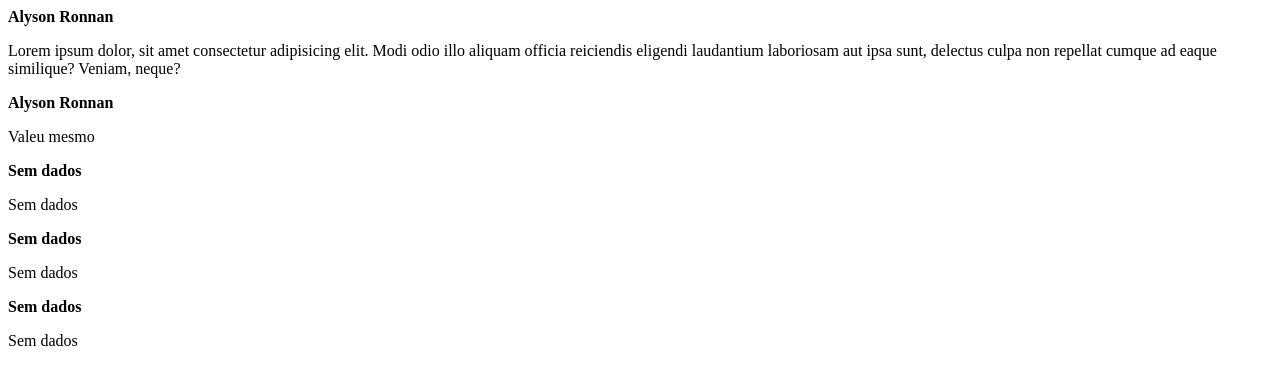
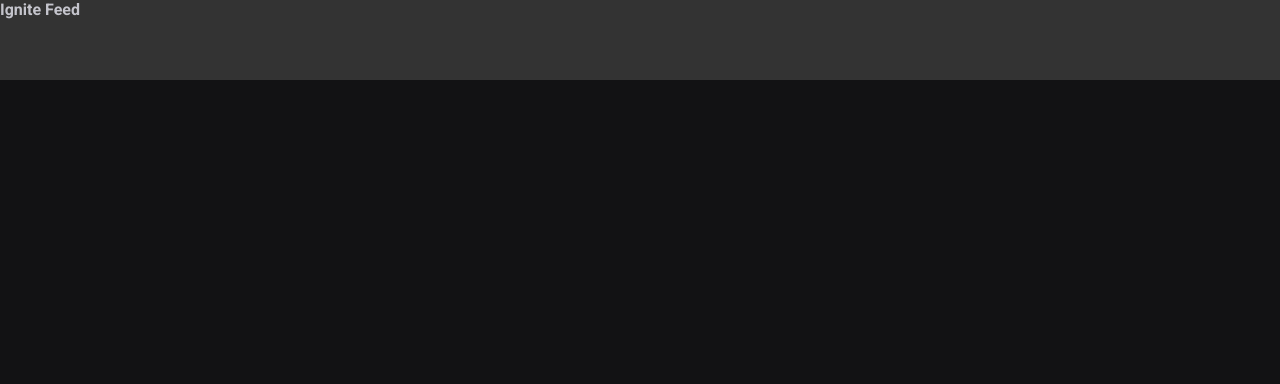
Before and after one commit to AlysonDEV/ignite-feed, a React (Vite) app: page / in a window 1280 px wide. Shown: the top 384 px of the page. Built offline with nearby package versions, Linux system fonts and the light colour scheme.

Commit message:
estilos globais

```diff
--- a/index.html
+++ b/index.html
@@ -2,8 +2,13 @@
 <html lang="pt-br">
   <head>
     <meta charset="UTF-8" />
+    <link rel="preconnect" href="https://fonts.googleapis.com" />
+    <link rel="preconnect" href="https://fonts.gstatic.com" crossorigin />
     <meta name="viewport" content="width=device-width, initial-scale=1.0" />
     <title>Vite App</title>
+
+    <link href="https://fonts.googleapis.com/css2?family=Roboto:wght@400;700&display=swap" rel="stylesheet" />
+
   </head>
   <body>
     <div id="root"></div>
--- a/src/App.jsx
+++ b/src/App.jsx
@@ -1,22 +1,8 @@
-import { Post } from "./Post"
+import { Header } from "./components/Header"
 
-function App() {
+export function App() {
 
   return (
-    <div>
-      <Post
-        autor="Alyson Ronnan"
-        content="Lorem ipsum dolor, sit amet consectetur adipisicing elit. Modi odio illo aliquam officia reiciendis eligendi laudantium laboriosam aut ipsa sunt, delectus culpa non repellat cumque ad eaque similique? Veniam, neque?"
-      />
-      <Post
-        autor="Alyson Ronnan"
-        content="Valeu mesmo"
-      />
-      <Post />
-      <Post />
-      <Post />
-    </div>
+    <Header />
   )
 }
-
-export default App
--- /dev/null
+++ b/src/components/Header.jsx
@@ -0,0 +1,10 @@
+import styles from './Header.module.css'
+
+
+export function Header(){
+  return (
+    <header className={styles.header}>
+      <strong>Ignite Feed</strong>
+    </header>
+  )
+}
--- /dev/null
+++ b/src/components/Header.module.css
@@ -0,0 +1,4 @@
+.header {
+  background-color: #333;
+  height: 80px;
+}
--- /dev/null
+++ b/src/global.css
@@ -0,0 +1,30 @@
+:root{
+  --white: #ffffff;
+  --gray-100: #e1e1e6;
+  --gray-300: #c4c4cc;
+  --gray-400: #8d8d99;
+  --gray-600: #323238;
+  --gray-700: #29292e;
+  --gray-800: #202024;
+  --gray-900: #121214;
+
+  --green-500: #00875f;
+}
+
+* {
+  margin: 0;
+  padding: 0;
+  box-sizing: border-box;
+}
+
+body {
+  background-color: var(--gray-900);
+  color: var(--gray-300);
+  -webkit-font-smoothing: antialiased;
+}
+
+body, input, textarea, button {
+  font-family: 'Roboto', sans-serif;
+  font-weight: 400;
+  font-size: 1rem;
+}
--- a/src/main.jsx
+++ b/src/main.jsx
@@ -1,6 +1,7 @@
 import React from 'react'
 import ReactDOM from 'react-dom/client'
-import App from './App'
+import { App } from './App'
+import './global.css'
 
 ReactDOM.createRoot(document.getElementById('root')).render(
   <React.StrictMode>
```
